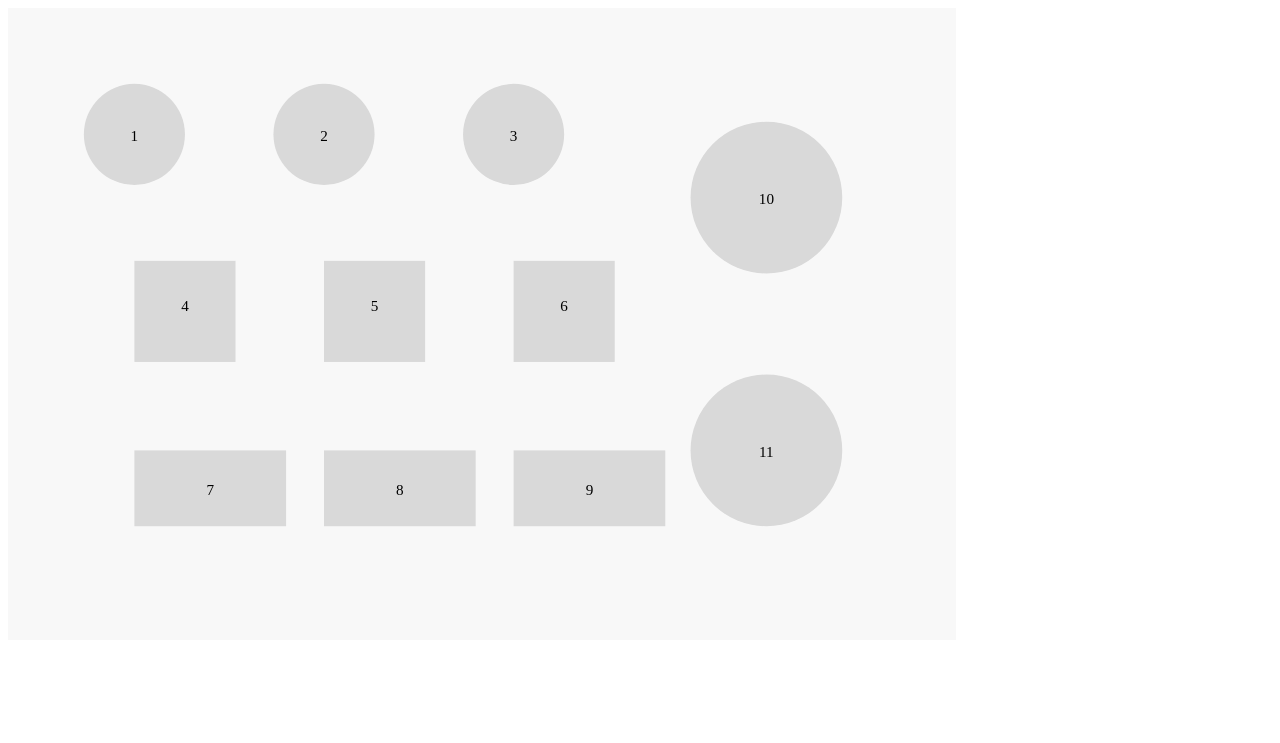
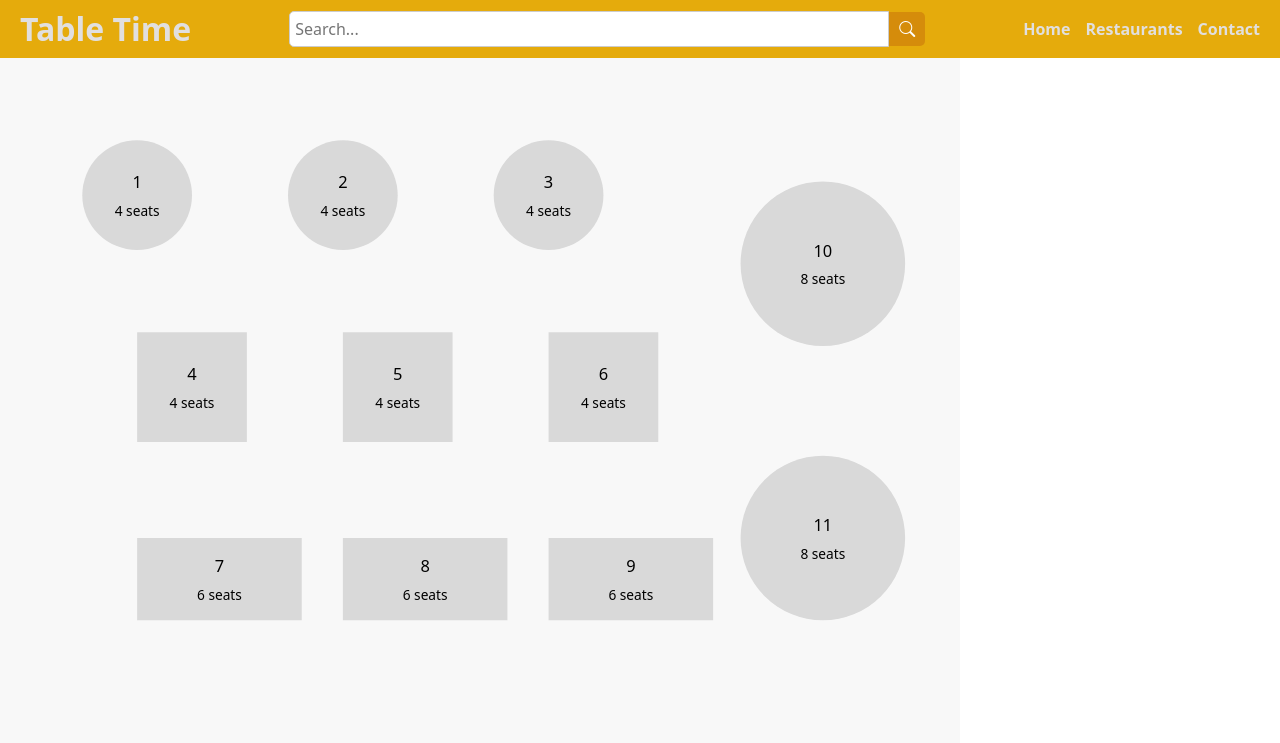
Before and after one commit to RickHogenhout3/TableTime, a PHP site: page /reservation.php in a window 1280 px wide. Shown: the top 743 px of the page. Run offline with PHP 8.4, Linux system fonts and the light colour scheme.

Commit message:
Reservation map edits

```diff
--- a/reservation.php
+++ b/reservation.php
@@ -3,49 +3,79 @@
 <head>
     <meta charset="UTF-8">
     <meta name="viewport" content="width=device-width, initial-scale=1.0">
+    <link rel="stylesheet" href="style.css">
+    <link href="https://cdn.jsdelivr.net/npm/bootstrap@5.3.3/dist/css/bootstrap.min.css" rel="stylesheet" integrity="sha384-QWTKZyjpPEjISv5WaRU9OFeRpok6YctnYmDr5pNlyT2bRjXh0JMhjY6hW+ALEwIH" crossorigin="anonymous">
+    <link href="https://cdn.jsdelivr.net/npm/bootstrap-icons/font/bootstrap-icons.css" rel="stylesheet">
     <title>Document</title>
 </head>
 <body>
-<svg width="75%" height="auto" xmlns="http://www.w3.org/2000/svg" viewBox="0 0 750 500" style="background: #f8f8f8;">
+<header class="header-content">
+        <h2 class="logo">
+            Table Time
+        </h2>
+        <form class="search-bar" action="#" method="GET">
+            <input type="text" placeholder="Search..." name="search">
+            <button type="submit" aria-label="Search">
+                <i class="bi bi-search"></i>
+            </button>
+        </form>
+        <nav class="sitemap">
+            <ul>
+                <li><a href="index.html">Home</a></li>
+                <li><a href="#about">Restaurants</a></li>
+                <li><a href="#contact">Contact</a></li>
+            </ul>
+        </nav>
+    </header>
+
+<svg width="75%" height="auto" xmlns="http://www.w3.org/2000/svg" viewBox="0 0 700 500" style="background: #f8f8f8;">
     <!-- Circular Tables -->
     <circle id="table1" cx="100" cy="100" r="40" fill="#D9D9D9" data-capacity="4" />
-    <text x="100" y="105" fill="black" font-size="12" text-anchor="middle">1</text>
+    <text x="100" y="95" fill="black" font-size="12" text-anchor="middle">1</text>
+    <text x="100" y="115" fill="black" font-size="10" text-anchor="middle">4 seats</text>
+
     <circle id="table2" cx="250" cy="100" r="40" fill="#D9D9D9" data-capacity="4" />
-    <text x="250" y="105" fill="black" font-size="12" text-anchor="middle">2</text>
+    <text x="250" y="95" fill="black" font-size="12" text-anchor="middle">2</text>
+    <text x="250" y="115" fill="black" font-size="10" text-anchor="middle">4 seats</text>
+
     <circle id="table3" cx="400" cy="100" r="40" fill="#D9D9D9" data-capacity="4" />
-    <text x="400" y="105" fill="black" font-size="12" text-anchor="middle">3</text>
+    <text x="400" y="95" fill="black" font-size="12" text-anchor="middle">3</text>
+    <text x="400" y="115" fill="black" font-size="10" text-anchor="middle">4 seats</text>
 
     <!-- Square Tables -->
     <rect id="table4" x="100" y="200" width="80" height="80" fill="#D9D9D9" data-capacity="4" />
-    <text x="140" y="240" fill="black" font-size="12" text-anchor="middle">4</text>
+    <text x="140" y="235" fill="black" font-size="12" text-anchor="middle">4</text>
+    <text x="140" y="255" fill="black" font-size="10" text-anchor="middle">4 seats</text>
+
     <rect id="table5" x="250" y="200" width="80" height="80" fill="#D9D9D9" data-capacity="4" />
-    <text x="290" y="240" fill="black" font-size="12" text-anchor="middle">5</text>
+    <text x="290" y="235" fill="black" font-size="12" text-anchor="middle">5</text>
+    <text x="290" y="255" fill="black" font-size="10" text-anchor="middle">4 seats</text>
+
     <rect id="table6" x="400" y="200" width="80" height="80" fill="#D9D9D9" data-capacity="4" />
-    <text x="440" y="240" fill="black" font-size="12" text-anchor="middle">6</text>
+    <text x="440" y="235" fill="black" font-size="12" text-anchor="middle">6</text>
+    <text x="440" y="255" fill="black" font-size="10" text-anchor="middle">4 seats</text>
 
     <!-- Rectangular Tables -->
     <rect id="table7" x="100" y="350" width="120" height="60" fill="#D9D9D9" data-capacity="6" />
-    <text x="160" y="385" fill="black" font-size="12" text-anchor="middle">7</text>
+    <text x="160" y="375" fill="black" font-size="12" text-anchor="middle">7</text>
+    <text x="160" y="395" fill="black" font-size="10" text-anchor="middle">6 seats</text>
+
     <rect id="table8" x="250" y="350" width="120" height="60" fill="#D9D9D9" data-capacity="6" />
-    <text x="310" y="385" fill="black" font-size="12" text-anchor="middle">8</text>
+    <text x="310" y="375" fill="black" font-size="12" text-anchor="middle">8</text>
+    <text x="310" y="395" fill="black" font-size="10" text-anchor="middle">6 seats</text>
+
     <rect id="table9" x="400" y="350" width="120" height="60" fill="#D9D9D9" data-capacity="6" />
-    <text x="460" y="385" fill="black" font-size="12" text-anchor="middle">9</text>
+    <text x="460" y="375" fill="black" font-size="12" text-anchor="middle">9</text>
+    <text x="460" y="395" fill="black" font-size="10" text-anchor="middle">6 seats</text>
 
     <!-- Large Round Tables for Groups -->
     <circle id="table10" cx="600" cy="150" r="60" fill="#D9D9D9" data-capacity="8" />
-    <text x="600" y="155" fill="black" font-size="12" text-anchor="middle">10</text>
+    <text x="600" y="145" fill="black" font-size="12" text-anchor="middle">10</text>
+    <text x="600" y="165" fill="black" font-size="10" text-anchor="middle">8 seats</text>
+
     <circle id="table11" cx="600" cy="350" r="60" fill="#D9D9D9" data-capacity="8" />
-    <text x="600" y="355" fill="black" font-size="12" text-anchor="middle">11</text>
-
-    <!-- Narrow Tables for Couples -->
-    <rect id="table12" x="50" y="500" width="60" height="40" fill="#D9D9D9" data-capacity="2" />
-    <text x="80" y="525" fill="black" font-size="12" text-anchor="middle">12</text>
-    <rect id="table13" x="150" y="500" width="60" height="40" fill="#D9D9D9" data-capacity="2" />
-    <text x="180" y="525" fill="black" font-size="12" text-anchor="middle">13</text>
-    <rect id="table14" x="250" y="500" width="60" height="40" fill="#D9D9D9" data-capacity="2" />
-    <text x="280" y="525" fill="black" font-size="12" text-anchor="middle">14</text>
-
+    <text x="600" y="345" fill="black" font-size="12" text-anchor="middle">11</text>
+    <text x="600" y="365" fill="black" font-size="10" text-anchor="middle">8 seats</text>
 </svg>
-
 </body>
 </html>
```
